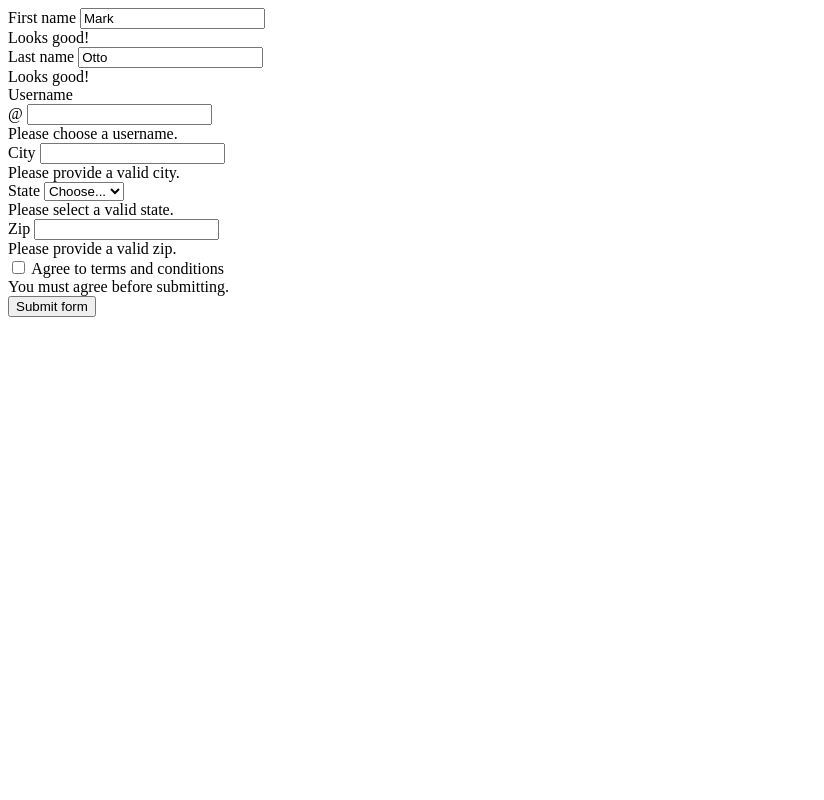
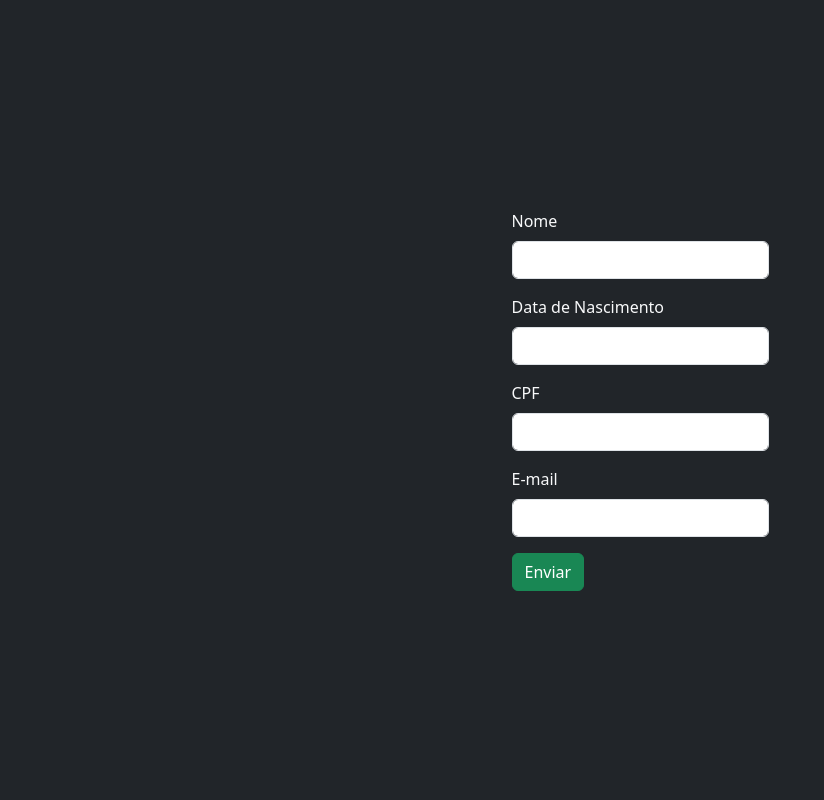
Before and after one commit to devbigode/crud-challenge-with-flask, a Flask app: template templates/edit_user.html in a window 1280 px wide. Shown: the whole page, without its empty margins (0-824 px from the left). Run offline with Flask 3, Linux system fonts and the light colour scheme; the template is opened without the code that fills it, so the values that code supplies are empty; parts of the project's set-up code (start-up, migrations or seed data) failed here and were passed over.

Commit message:
CRUD 100%

```diff
--- a/main.py
+++ b/main.py
@@ -5,4 +5,5 @@ app = Flask(__name__)
 
 init(app)
 
-app.run(debug=True)
+if __name__ == "__main__":
+    app.run(debug=True)
--- a/templates/edit_user.html
+++ b/templates/edit_user.html
@@ -1,67 +1,47 @@
-<div class="container my-auto d-flex justify-content-center align-items-center flex-grow-1">
-    <form class="row g-3 needs-validation bg-light p-4 rounded" novalidate>
-        <div class="col-md-4">
-            <label for="validationCustom01" class="form-label">First name</label>
-            <input type="text" class="form-control" id="validationCustom01" value="Mark" required>
-            <div class="valid-feedback">
-                Looks good!
+<!doctype html>
+<html lang="en">
+
+<head>
+    <meta charset="utf-8">
+    <meta name="viewport" content="width=device-width, initial-scale=1">
+    <title>Edicão</title>
+    <link href="https://cdn.jsdelivr.net/npm/bootstrap@5.3.3/dist/css/bootstrap.min.css" rel="stylesheet"
+        integrity="sha384-QWTKZyjpPEjISv5WaRU9OFeRpok6YctnYmDr5pNlyT2bRjXh0JMhjY6hW+ALEwIH" crossorigin="anonymous">
+</head>
+
+<body class="d-flex flex-column min-vh-100 bg-dark text-light">
+
+    <div class="container my-auto d-flex justify-content-center align-items-center flex-grow-1">
+        <form class="c-form" action="{{ url_for('user.update_user', id_user = u.id) }}" method="PUT"
+            c-swap="#user-swap">
+            <div class="mb-3">
+                <label for="exampleInputNome1" class="form-label">Nome</label>
+                <input type="text" class="form-control" id="exampleInputNome1" name="nome">
             </div>
-        </div>
-        <div class="col-md-4">
-            <label for="validationCustom02" class="form-label">Last name</label>
-            <input type="text" class="form-control" id="validationCustom02" value="Otto" required>
-            <div class="valid-feedback">
-                Looks good!
+
+            <div class="mb-3">
+                <label for="exampleInputNasc1" class="form-label">Data de Nascimento</label>
+                <input type="text" class="form-control" id="exampleInputNasc1" name="nascimento">
             </div>
-        </div>
-        <div class="col-md-4">
-            <label for="validationCustomUsername" class="form-label">Username</label>
-            <div class="input-group has-validation">
-                <span class="input-group-text" id="inputGroupPrepend">@</span>
-                <input type="text" class="form-control" id="validationCustomUsername"
-                    aria-describedby="inputGroupPrepend" required>
-                <div class="invalid-feedback">
-                    Please choose a username.
-                </div>
+
+            <div class="mb-3">
+                <label for="exampleInputCpf1" class="form-label">CPF</label>
+                <input type="text" class="form-control" id="exampleInputCpf1" name="cpf">
             </div>
-        </div>
-        <div class="col-md-6">
-            <label for="validationCustom03" class="form-label">City</label>
-            <input type="text" class="form-control" id="validationCustom03" required>
-            <div class="invalid-feedback">
-                Please provide a valid city.
+
+            <div class="mb-3">
+                <label for="exampleInputEmail1" class="form-label">E-mail</label>
+                <input type="email" class="form-control" id="exampleInputEmail1" name="email">
             </div>
-        </div>
-        <div class="col-md-3">
-            <label for="validationCustom04" class="form-label">State</label>
-            <select class="form-select" id="validationCustom04" required>
-                <option selected disabled value="">Choose...</option>
-                <option>...</option>
-            </select>
-            <div class="invalid-feedback">
-                Please select a valid state.
-            </div>
-        </div>
-        <div class="col-md-3">
-            <label for="validationCustom05" class="form-label">Zip</label>
-            <input type="text" class="form-control" id="validationCustom05" required>
-            <div class="invalid-feedback">
-                Please provide a valid zip.
-            </div>
-        </div>
-        <div class="col-12">
-            <div class="form-check">
-                <input class="form-check-input" type="checkbox" value="" id="invalidCheck" required>
-                <label class="form-check-label" for="invalidCheck">
-                    Agree to terms and conditions
-                </label>
-                <div class="invalid-feedback">
-                    You must agree before submitting.
-                </div>
-            </div>
-        </div>
-        <div class="col-12">
-            <button class="btn btn-primary" type="submit">Submit form</button>
-        </div>
-    </form>
-</div>
+
+            <button type="submit" class="btn btn-success">Enviar</button>
+        </form>
+    </div>
+
+    <script src="https://cdn.jsdelivr.net/npm/bootstrap@5.3.3/dist/js/bootstrap.bundle.min.js"
+        integrity="sha384-YvpcrYf0tY3lHB60NNkmXc5s9fDVZLESaAA55NDzOxhy9GkcIdslK1eN7N6jIeHz"
+        crossorigin="anonymous"></script>
+    <script src="{{ url_for('static', filename='cru.js') }}"></script>
+</body>
+
+</html>
--- a/templates/form.html
+++ b/templates/form.html
@@ -12,7 +12,7 @@
 <body class="d-flex flex-column min-vh-100 bg-dark text-light">
 
     <div class="container my-auto d-flex justify-content-center align-items-center flex-grow-1">
-        <form class="c-form" action="{{ url_for('user.create_user') }}" method="POST">
+        <form class="c-form" action="{{ url_for('user.create_user') }}" method="POST" c-append="#lista-append">
             <div class="mb-3">
                 <label for="exampleInputNome1" class="form-label">Nome</label>
                 <input type="text" class="form-control" id="exampleInputNome1" name="nome">
@@ -33,7 +33,7 @@
                 <input type="email" class="form-control" id="exampleInputEmail1" name="email">
             </div>
 
-            <button type="submit" class="btn btn-primary">Enviar</button>
+            <button type="submit" class="btn btn-success">Enviar</button>
         </form>
     </div>
 
--- a/templates/table.html
+++ b/templates/table.html
@@ -6,9 +6,10 @@
       <th scope="col">CPF</th>
       <th scope="col">E-mail</th>
       <th scope="col">Data de Nascimento</th>
+      <th scope="col">Ações</th>
     </tr>
   </thead>
-  <tbody>
+  <tbody id="lista-append">
 
     {% for u in user %}
 
```
Also changed, not shown: routes/user.py (+22 -24 lines), templates/form_edit.html (added, +23 -0 lines), templates/index.html (+20 -4 lines), templates/item_user.html (+9 -1 lines), README.md.
